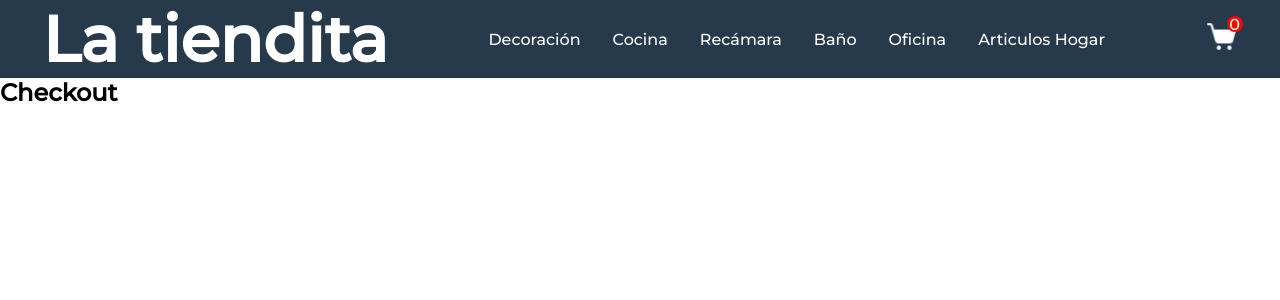
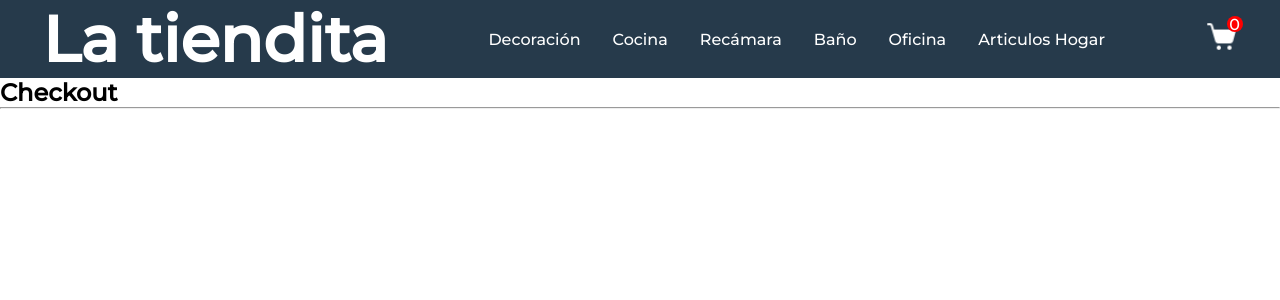
Before and after one commit to iceror/react-store-ch, a React (Vite) app: page /checkout in a window 1280 px wide. Shown: the top 300 px of the page. Built offline with nearby package versions, Linux system fonts and the light colour scheme.

Commit message:
create checkout header

```diff
--- a/src/Components/Checkout.jsx
+++ b/src/Components/Checkout.jsx
@@ -1,6 +1,9 @@
 const Checkout = () => {
   return (
-    <h2>Checkout</h2>
+    <div>
+      <h2>Checkout</h2>
+      <hr />
+    </div>
   )
 }
 
```
